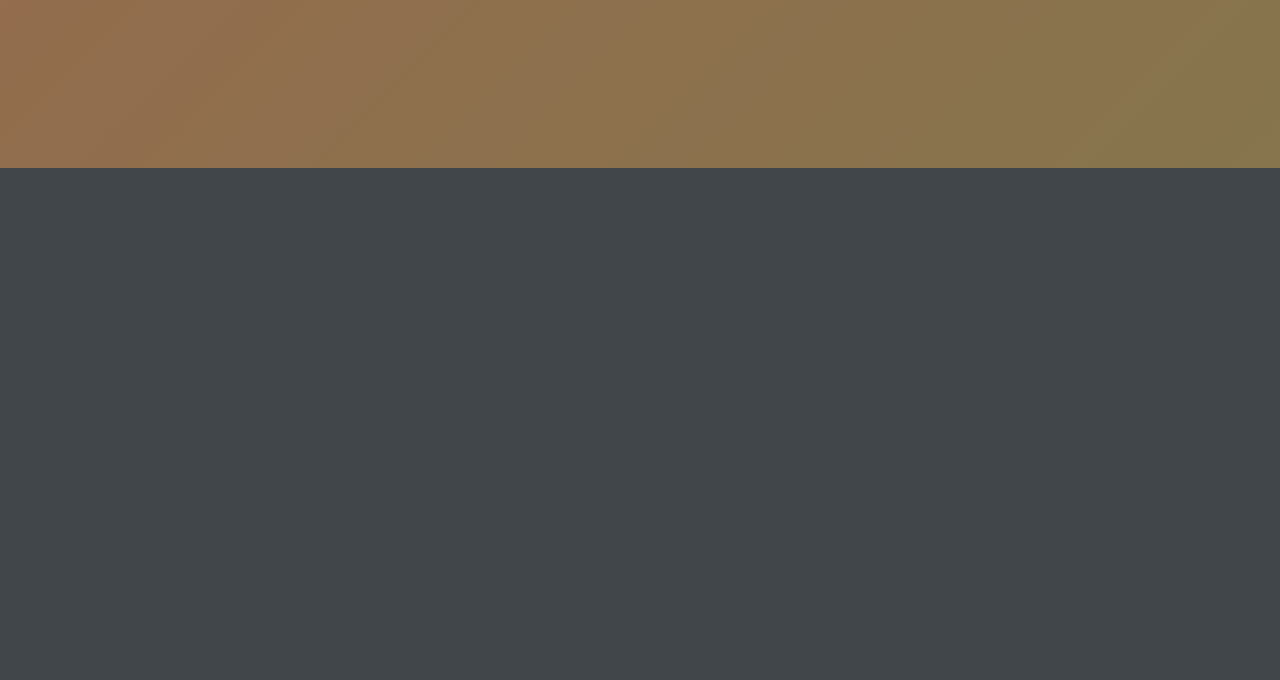
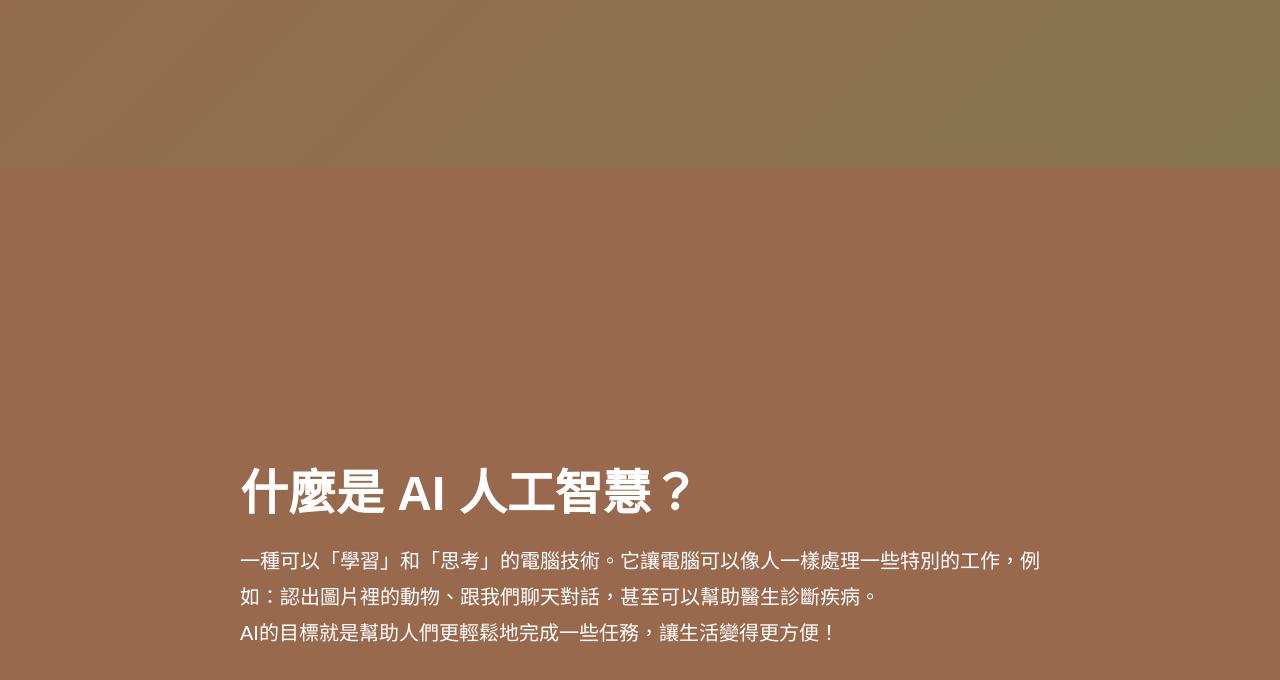
Before and after one commit to chenglin1712/2024information-service, a plain HTML site: page index.html in a window 1280 px wide. Shown: the part 632-1312 px from the top of the page. Before the commit the page ends 800 px from the top, so only its background shows below. Drawn offline with Linux system fonts and the light colour scheme.

Commit message:
index(project): 新增資訊服務學習下滑介紹AI人工智慧

```diff
--- a/index.html
+++ b/index.html
@@ -17,15 +17,15 @@
         scroll-behavior: smooth;
       }
 
-      /* 淡入效果的關鍵幀 */
-      @keyframes fadeIn {
+      /* 淡入+下滑效果的關鍵幀 */
+      @keyframes fadeInSlideUp {
         from {
           opacity: 0;
-          transform: translateY(20px);
+          transform: translateY(50px); /* 從下方滑入 */
         }
         to {
           opacity: 1;
-          transform: translateY(0);
+          transform: translateY(0); /* 回到正常位置 */
         }
       }
 
@@ -41,15 +41,52 @@
         font-size: 48px;
         font-weight: bold;
         letter-spacing: 2px;
-        opacity: 0; /* 初始透明度為0 */
-        animation: fadeIn 5s ease-out forwards; /* 將動畫速度調整為3秒 */
+        opacity: 0;
+        animation: fadeInSlideUp 3s ease-out forwards;
       }
 
       .title-section h1 {
         margin: 0;
-        font-size: 5vw; /* 自適應螢幕大小 */
+        font-size: 5vw;
         line-height: 1.2;
         text-shadow: 2px 2px 8px rgba(0, 0, 0, 0.3);
+      }
+
+      /* AI介紹區塊 */
+      .ai-section {
+        display: flex;
+        align-items: center;
+        justify-content: center;
+        height: 100vh;
+        background-color: rgb(152, 105, 76);
+        padding: 0 20px;
+      }
+
+      .ai-content {
+        max-width: 800px;
+        text-align: left;
+        opacity: 0;
+        transform: translateY(50px); /* 初始位置向下偏移 */
+        transition: opacity 1s ease-out, transform 1s ease-out; /* 設定動畫過渡效果 */
+      }
+
+      /* 滾動顯示效果 */
+      .ai-content.show {
+        opacity: 1;
+        transform: translateY(0); /* 回到正常位置 */
+        animation: fadeInSlideUp 2s ease-out forwards;
+      }
+
+      .ai-content h2 {
+        font-size: 3rem;
+        margin: 0 0 20px;
+        line-height: 1.2;
+      }
+
+      .ai-content p {
+        font-size: 1.25rem;
+        line-height: 1.8;
+        margin-top: 10px;
       }
     </style>
   </head>
@@ -58,5 +95,29 @@
     <section class="title-section">
       <h1>2024 Information Service<br />at Kaohsiung</h1>
     </section>
+
+    <!-- AI介紹區塊 -->
+    <section class="ai-section" id="ai-section">
+      <div class="ai-content">
+        <h2>什麼是 AI 人工智慧？</h2>
+        <p>
+          一種可以「學習」和「思考」的電腦技術。它讓電腦可以像人一樣處理一些特別的工作，例如：認出圖片裡的動物、跟我們聊天對話，甚至可以幫助醫生診斷疾病。<br />
+          AI的目標就是幫助人們更輕鬆地完成一些任務，讓生活變得更方便！
+        </p>
+      </div>
+    </section>
+
+    <script>
+      // 檢測滾動到指定區塊時顯示動畫效果
+      window.addEventListener("scroll", function () {
+        var aiContent = document.querySelector(".ai-content");
+        var aiSection = document.getElementById("ai-section").getBoundingClientRect().top;
+
+        // 檢查區段位置是否進入視窗
+        if (aiSection < window.innerHeight - 100) {
+          aiContent.classList.add("show");
+        }
+      });
+    </script>
   </body>
 </html>
```
